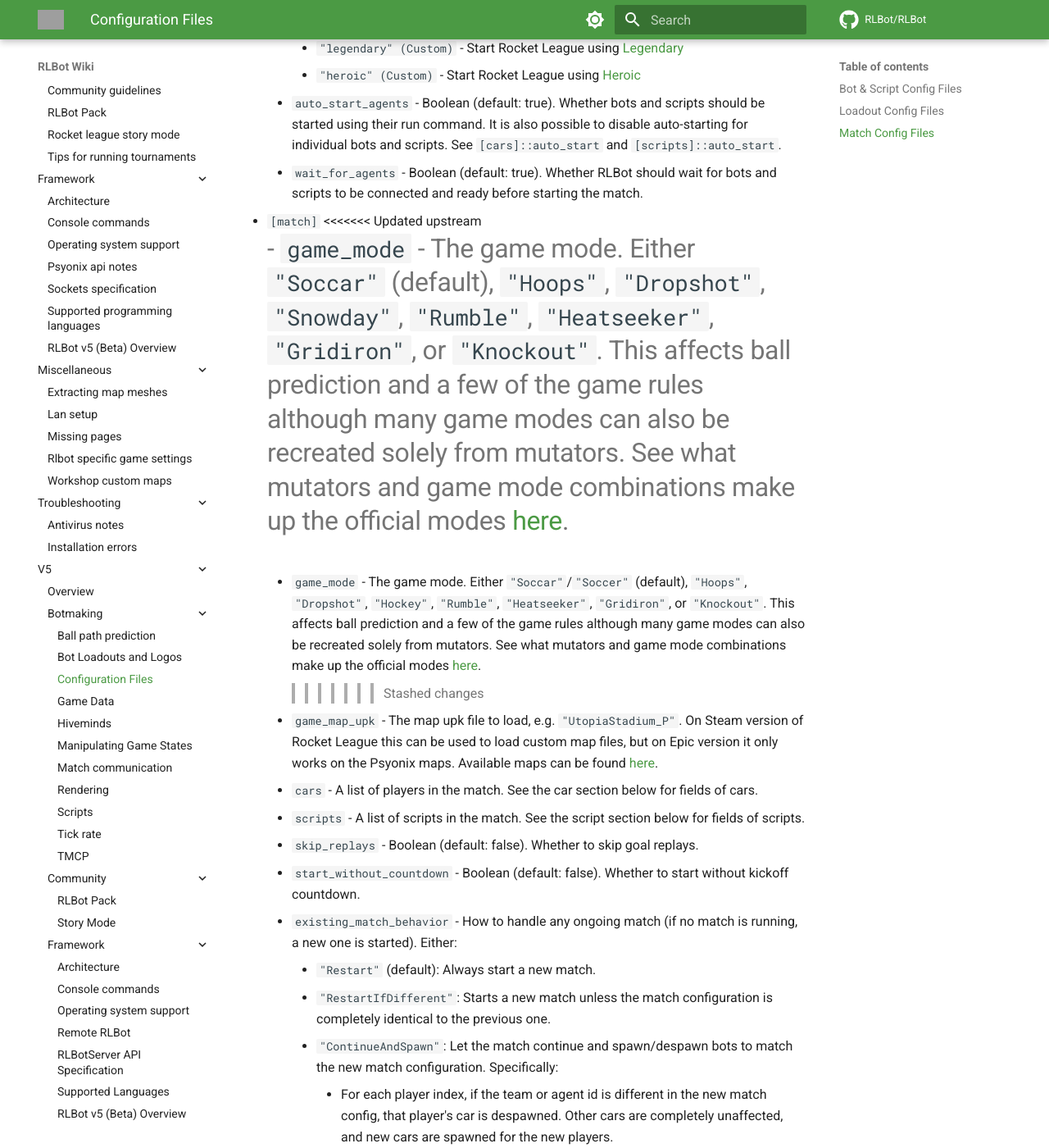
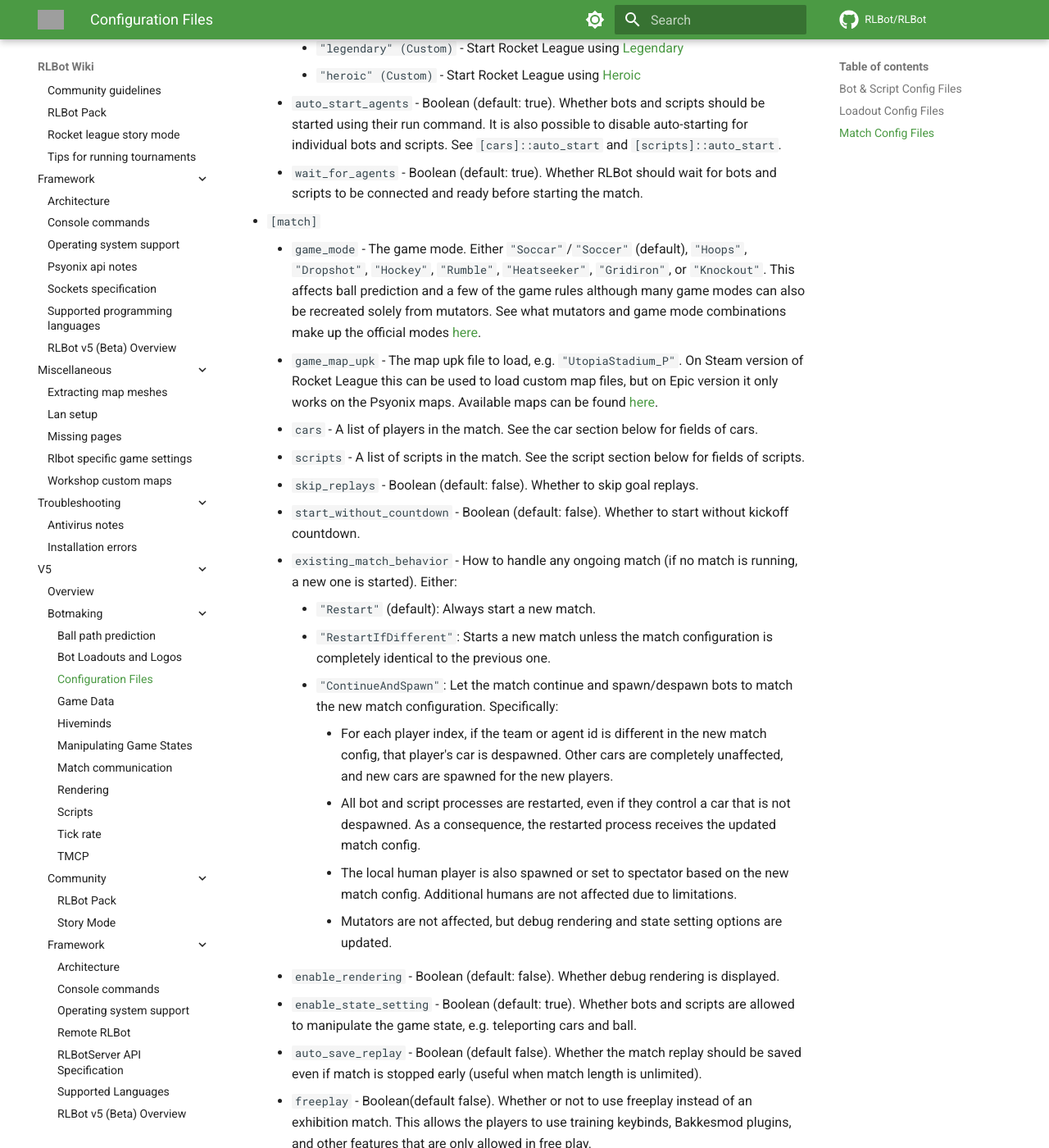
Before and after one commit to RLBot/wiki, an MkDocs documentation site: the page built from docs/v5/botmaking/config-files.md, in a window 1280 px wide and 1400 px high, scrolled down 2634 px. Shown: the whole window at 82% size. Built offline with MkDocs 1.6.1 and Material for MkDocs 9.7.7, drawn with Linux system fonts in a browser that asks for light colours; comment, search, counter and statistics services are not loaded; grey boxes are pictures that could not be loaded.

Commit message:
Forgot to save

```diff
--- a/docs/v5/botmaking/config-files.md
+++ b/docs/v5/botmaking/config-files.md
@@ -175,11 +175,7 @@ A match config file, e.g. `match.toml`, define a match and its settings, closely
     - `auto_start_agents` - Boolean (default: true). Whether bots and scripts should be started using their run command. It is also possible to disable auto-starting for individual bots and scripts. See `[cars]::auto_start` and `[scripts]::auto_start`.
     - `wait_for_agents` - Boolean (default: true). Whether RLBot should wait for bots and scripts to be connected and ready before starting the match.
 - `[match]`
-<<<<<<< Updated upstream
-    - `game_mode` - The game mode. Either `"Soccar"` (default), `"Hoops"`, `"Dropshot"`, `"Snowday"`, `"Rumble"`, `"Heatseeker"`, `"Gridiron"`, or `"Knockout"`. This affects ball prediction and a few of the game rules although many game modes can also be recreated solely from mutators. See what mutators and game mode combinations make up the official modes [here](https://github.com/RLBot/python-interface/tree/master/tests/gamemodes).
-=======
     - `game_mode` - The game mode. Either `"Soccar"`/`"Soccer"` (default), `"Hoops"`, `"Dropshot"`, `"Hockey"`, `"Rumble"`, `"Heatseeker"`, `"Gridiron"`, or `"Knockout"`. This affects ball prediction and a few of the game rules although many game modes can also be recreated solely from mutators. See what mutators and game mode combinations make up the official modes [here](https://github.com/RLBot/python-interface/tree/master/tests/gamemodes).
->>>>>>> Stashed changes
     - `game_map_upk` - The map upk file to load, e.g. `"UtopiaStadium_P"`. On Steam version of Rocket League this can be used to load custom map files, but on Epic version it only works on the Psyonix maps. Available maps can be found [here](https://github.com/RLBot/python-interface/blob/master/rlbot/utils/maps.py).
     - `cars` - A list of players in the match. See the car section below for fields of cars.
     - `scripts` - A list of scripts in the match. See the script section below for fields of scripts.
```
